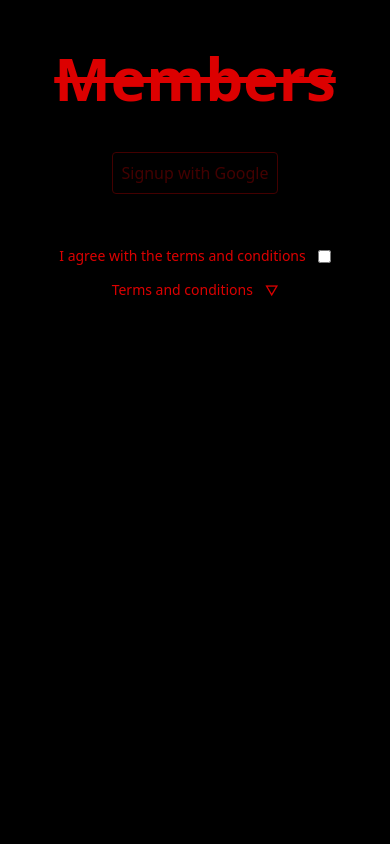
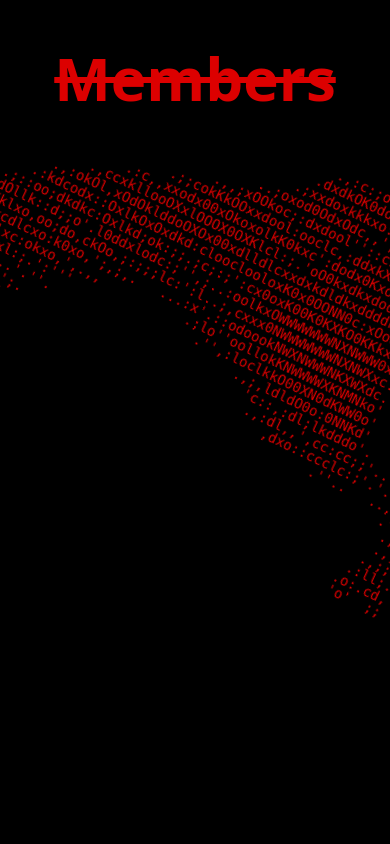
Before and after one commit to 0teklee/void_dash, a Next.js app: page /member in a window 390 px wide. Shown: the top 844 px of the page. Built offline with nearby package versions, Linux system fonts and the light colour scheme; no server answers.

Commit message:
chore: env, dir, safari mobile font changed

```diff
--- a/app/member/page.tsx
+++ b/app/member/page.tsx
@@ -2,8 +2,8 @@
 import React, { useEffect, useState } from "react";
 import { signIn, useSession } from "next-auth/react";
 import { motion, useAnimationControls } from "framer-motion";
-import { ouroboro } from "@/libs/ascii";
-import { terms } from "@/libs/values";
+import { ouroboro } from "@/libs/client/ascii";
+import { terms } from "@/libs/client/values";
 
 const Page = () => {
   const [direction, setDirection] = useState(1);
@@ -31,7 +31,7 @@
   const login = async () => {
     await signIn("google", {
       redirect: true,
-      callbackUrl: `${process.env.URL}/`,
+      callbackUrl: `${process.env.NEXT_APP_URL}/`,
     });
   };
 
@@ -40,7 +40,7 @@
       className={`flex flex-col gap-3 justify-center items-center my-12 text-primary w-full h-full`}
     >
       <h1 className={`text-6xl font-semibold line-through`}>Members</h1>
-      <div className={`text-10xs leading-none`}>
+      <div className={`text-sm leading-none`}>
         <motion.div animate={controls} className={``}>
           <pre>
             <code>{ouroboro}</code>
```
